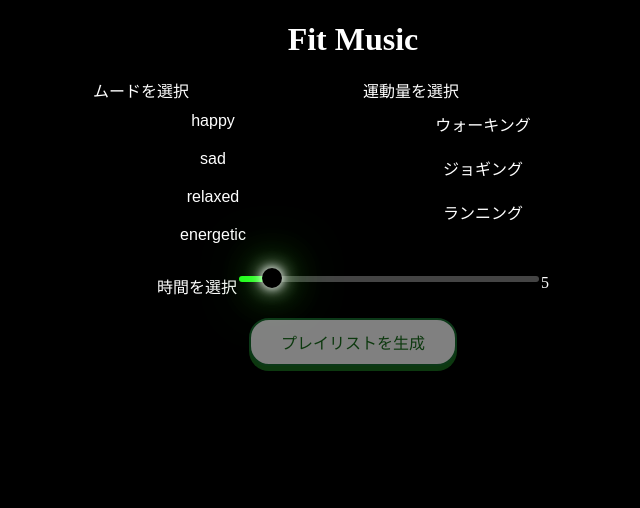
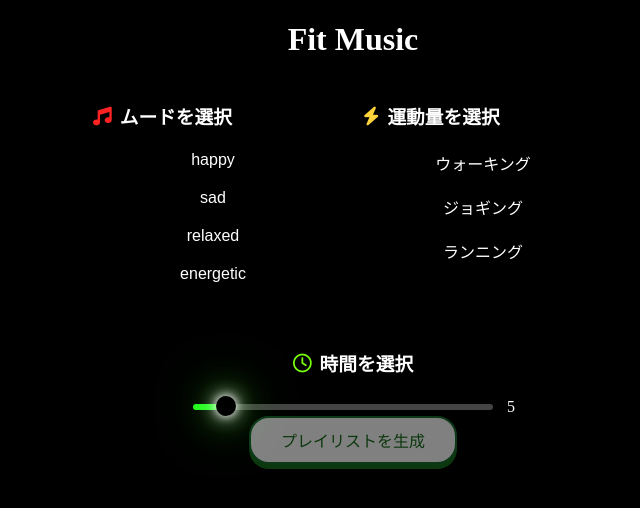
Before and after one commit to mofu299/Musicrecomend, a Flask app: page / in a window 1280 px wide. Shown: the top 508 px of the page, without its empty margins (287-927 px from the left). Run offline with Flask 3, Linux system fonts and the light colour scheme; parts of the project's set-up code (start-up, migrations or seed data) failed here and were passed over.

Commit message:
レイアウト編集

```diff
--- a/static/css/style.css
+++ b/static/css/style.css
@@ -11,13 +11,24 @@ body {
   justify-content: center;  /* 水平方向で中央揃え */
   gap: 20px;  /* ボタン間のスペース */
 }
-/*スライダーを中央揃え*/
-.combine2 {
-  display: flex;
-  justify-content: center;  /* 水平方向で中央揃え */
-  margin-top: 20px;  /* 上部のスペース */
+
+.combine2{
+  display:flex;
+  flex-direction: column;
+  align-items: center;
+  gap: 10px;
+  margin: 32px auto 0;
+  max-width: 900px;
 }
 
+/* スライダーと数字を横並び・中央寄せ */
+.time-container{
+  display:flex;
+  align-items:center;
+  gap:12px;
+  width: 100%;
+  justify-content: center;
+}
 
  /* ボタンのグループ化 */
 
@@ -44,6 +55,13 @@ body {
   background-color: yellowgreen;
   color: black;
 }
+/* ボタンタイトルの変更 */
+.section-title { display:flex; align-items:center; gap:8px; margin:24px 0 12px; }
+.section-title i1 {
+  color: #ff2222;
+  margin-right: 6px;
+}
+
 
 /* スライダー */
 /* スライダー本体: CSS変数を設定するためのコンテナとして機能 */
--- a/templates/index.html
+++ b/templates/index.html
@@ -3,6 +3,7 @@
 <head>
     <link href="css/style.css" rel="stylesheet" type="text/css">
     <link href="{{ url_for('static', filename='css/style.css') }}" rel="stylesheet" type="text/css">
+    <link rel="stylesheet" href="https://cdnjs.cloudflare.com/ajax/libs/font-awesome/6.5.0/css/all.min.css">
     <meta charset="UTF-8">
 </head>
 <body>
@@ -11,7 +12,7 @@
         <form action="/recommend" method="post" id="mainForm">
             <div class="combine1">
             <div class="button-group group1">
-            <label>ムードを選択</label><br>
+            <h3 class="section-title"><i class="fa-solid fa-music" style="color: #ff2222"></i>ムードを選択</h3>
             <button type="button" class="button01">happy</a> <!-- happy -->
             <button type="button" class="button01">sad</a> <!-- sad -->
             <button type="button" class="button01">relaxed</a> <!-- relaxed -->
@@ -20,7 +21,7 @@
             <input type="hidden" name="mood" id="moodInput">
 
             <div class="button-group group2">
-            <label>運動量を選択</label><br>
+            <h3 class="section-title"><i class="fa-solid fa-bolt" style="color: #FFD43B;"></i>運動量を選択</h3>
             <button type="button" class="button01">ウォーキング</a> <!-- working -->
             <button type="button" class="button01">ジョギング</a> <!-- jogging -->
             <button type="button" class="button01">ランニング</a> <!-- running -->
@@ -29,11 +30,14 @@
             </div>
 
             <div class = "combine2">
-            <label for="time">時間を選択</label><br>
+            <h3 class="section-title"><i class="fa-regular fa-clock" style="color: #78ff0a;"></i>時間を選択</h3>
+            <div class="time-container">
             <input type="range" id="time" name="time" min="0" max="60" value="5">
             <span id="timeValue">60</span>
             </div>
-            <div class = "combine2">
+            </div>
+
+            <div class = "combine1">
             <button type="submit" id="playlistLink" class="buttonRec disabled-link">
             プレイリストを生成
             </button>
```
